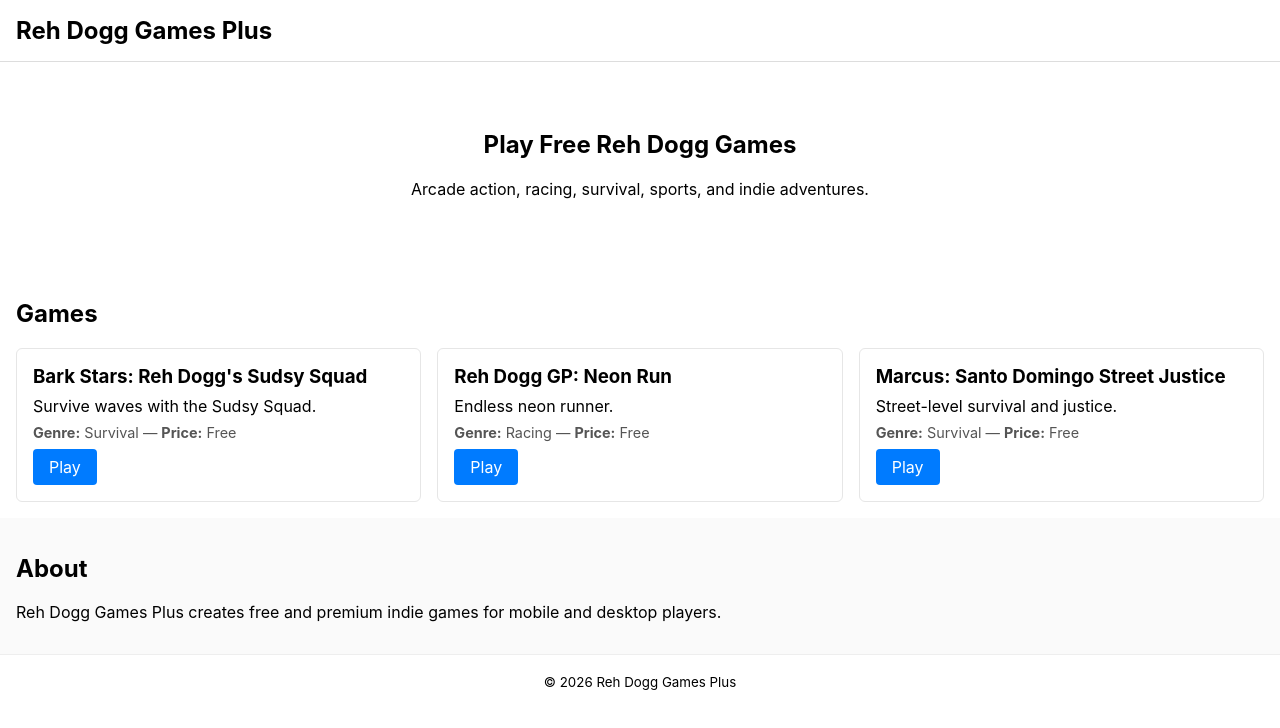
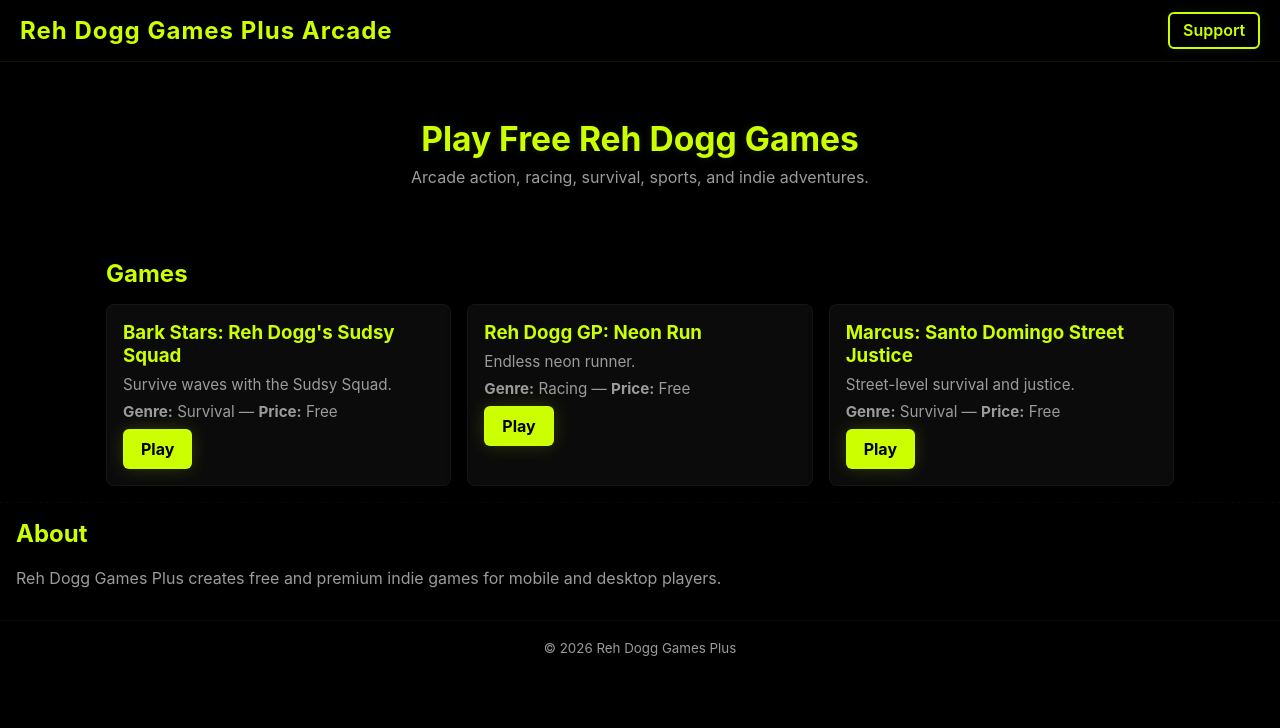
Before and after one commit to rehdogg60-hub/reh-dogg-arcade, a React (Create React App) app: page / in a window 1280 px wide. Shown: the top 728 px of the page. Built offline with nearby package versions, Linux system fonts and the light colour scheme.

Commit message:
Add neon arcade styling

```diff
--- a/src/components/site/About.jsx
+++ b/src/components/site/About.jsx
@@ -1,8 +1,8 @@
 import React from "react";
 
 const About = () => (
-  <section style={{ padding: "1rem", background: "#fafafa" }}>
-    <h2>About</h2>
+  <section className="about">
+    <h2 style={{ color: "var(--accent)", marginTop: 0 }}>About</h2>
     <p>Reh Dogg Games Plus creates free and premium indie games for mobile and desktop players.</p>
   </section>
 );
--- a/src/components/site/Footer.jsx
+++ b/src/components/site/Footer.jsx
@@ -1,7 +1,7 @@
 import React from "react";
 
 const Footer = () => (
-  <footer style={{ padding: "1rem", borderTop: "1px solid #eee", textAlign: "center" }}>
+  <footer className="site-footer">
     <small>© 2026 Reh Dogg Games Plus</small>
   </footer>
 );
--- a/src/components/site/GamesGrid.jsx
+++ b/src/components/site/GamesGrid.jsx
@@ -3,22 +3,17 @@ import games from "../../data/games";
 
 const GamesGrid = () => {
   return (
-    <section style={{ padding: "1rem" }}>
-      <h2>Games</h2>
-      <div style={{ display: "grid", gridTemplateColumns: "repeat(auto-fit, minmax(240px, 1fr))", gap: "1rem" }}>
+    <section className="site-content">
+      <h2 style={{ color: "var(--accent)", margin: "0 0 1rem 0" }}>Games</h2>
+      <div className="games-grid">
         {games.map((game) => (
-          <article key={game.id} style={{ border: "1px solid #e6e6e6", padding: "1rem", borderRadius: 6 }}>
-            <h3 style={{ margin: "0 0 .5rem 0" }}>{game.title}</h3>
-            {game.description && <p style={{ margin: "0 0 .5rem 0" }}>{game.description}</p>}
-            <p style={{ margin: "0 0 .5rem 0", fontSize: ".9rem", color: "#555" }}>
+          <article key={game.id} className="game-card">
+            <h3>{game.title}</h3>
+            {game.description && <p>{game.description}</p>}
+            <p>
               <strong>Genre:</strong> {game.genre} — <strong>Price:</strong> {game.price}
             </p>
-            <a
-              href={game.url}
-              target="_blank"
-              rel="noopener noreferrer"
-              style={{ display: "inline-block", padding: ".5rem 1rem", background: "#007bff", color: "#fff", borderRadius: 4, textDecoration: "none" }}
-            >
+            <a className="arcade-button" href={game.url} target="_blank" rel="noopener noreferrer">
               Play
             </a>
           </article>
--- a/src/components/site/Hero.jsx
+++ b/src/components/site/Hero.jsx
@@ -1,7 +1,7 @@
 import React from "react";
 
 const Hero = () => (
-  <section style={{ padding: "3rem 1rem", textAlign: "center" }}>
+  <section className="site-hero">
     <h1>Play Free Reh Dogg Games</h1>
     <p>Arcade action, racing, survival, sports, and indie adventures.</p>
   </section>
--- a/src/components/site/Navbar.jsx
+++ b/src/components/site/Navbar.jsx
@@ -2,8 +2,18 @@ import React from "react";
 
 const Navbar = () => {
   return (
-    <nav style={{ padding: "1rem", borderBottom: "1px solid #ddd" }}>
-      <h2 style={{ margin: 0 }}>Reh Dogg Games Plus</h2>
+    <nav className="site-navbar">
+      <h2>Reh Dogg Games Plus Arcade</h2>
+      <div>
+        <a
+          className="kofi-button"
+          href="https://ko-fi.com/rehdogg/shop"
+          target="_blank"
+          rel="noopener noreferrer"
+        >
+          Support
+        </a>
+      </div>
     </nav>
   );
 };
--- a/src/index.css
+++ b/src/index.css
@@ -1,13 +1,49 @@
-body {
-  margin: 0;
-  font-family: -apple-system, BlinkMacSystemFont, 'Segoe UI', 'Roboto', 'Oxygen',
-    'Ubuntu', 'Cantarell', 'Fira Sans', 'Droid Sans', 'Helvetica Neue',
-    sans-serif;
-  -webkit-font-smoothing: antialiased;
-  -moz-osx-font-smoothing: grayscale;
+:root{
+  --bg: #000000;
+  --accent: #ccff00;
+  --card-bg: #0b0b0b;
+  --muted: #9b9b9b;
+  --text: #ffffff;
 }
 
-code {
-  font-family: source-code-pro, Menlo, Monaco, Consolas, 'Courier New',
-    monospace;
+*{box-sizing:border-box}
+html,body,#root{height:100%}
+body{
+  margin:0;
+  font-family: Inter, -apple-system, BlinkMacSystemFont, 'Segoe UI', Roboto, 'Helvetica Neue', Arial;
+  -webkit-font-smoothing:antialiased;
+  -moz-osx-font-smoothing:grayscale;
+  background:var(--bg);
+  color:var(--text);
+  -webkit-font-smoothing:antialiased;
 }
+
+code{font-family: source-code-pro, Menlo, Monaco, Consolas, 'Courier New', monospace}
+
+.site-navbar{display:flex;align-items:center;justify-content:space-between;padding:1rem 1.25rem;border-bottom:1px solid rgba(204,255,0,0.08)}
+.site-navbar h2{margin:0;color:var(--accent);letter-spacing:1px}
+
+.kofi-button{background:transparent;color:var(--accent);border:2px solid var(--accent);padding:.4rem .8rem;border-radius:6px;text-decoration:none;font-weight:600;box-shadow:0 0 12px rgba(204,255,0,0.08);}
+.kofi-button:hover{background:rgba(204,255,0,0.06)}
+
+.site-hero{padding:3.5rem 1.25rem;text-align:center}
+.site-hero h1{font-size:2.1rem;margin:0 0 .5rem;color:var(--accent);text-shadow:0 0 8px rgba(204,255,0,0.12)}
+.site-hero p{margin:0;color:var(--muted)}
+
+.site-content{max-width:1100px;margin:0 auto;padding:1rem}
+
+.games-grid{display:grid;grid-template-columns:repeat(auto-fit,minmax(240px,1fr));gap:1rem}
+.game-card{background:var(--card-bg);border:1px solid rgba(255,255,255,0.04);padding:1rem;border-radius:8px;color:var(--text);box-shadow:0 4px 18px rgba(0,0,0,0.6)}
+.game-card h3{margin:0 0 .5rem;color:var(--accent)}
+.game-card p{margin:0 0 .5rem;color:var(--muted);font-size:.95rem}
+
+.arcade-button{display:inline-block;padding:.5rem 1rem;border-radius:6px;text-decoration:none;font-weight:700;color:var(--bg);background:var(--accent);box-shadow:0 0 18px rgba(204,255,0,0.18);border:2px solid rgba(255,255,255,0.02)}
+.arcade-button:active{transform:translateY(1px)}
+
+.about{padding:1rem;background:transparent;border-top:1px dashed rgba(255,255,255,0.03);color:var(--muted)}
+.site-footer{padding:1rem;border-top:1px solid rgba(255,255,255,0.03);text-align:center;color:var(--muted)}
+
+@media (max-width:520px){
+  .site-hero{padding:2rem 1rem}
+  .site-hero h1{font-size:1.6rem}
+}
```
